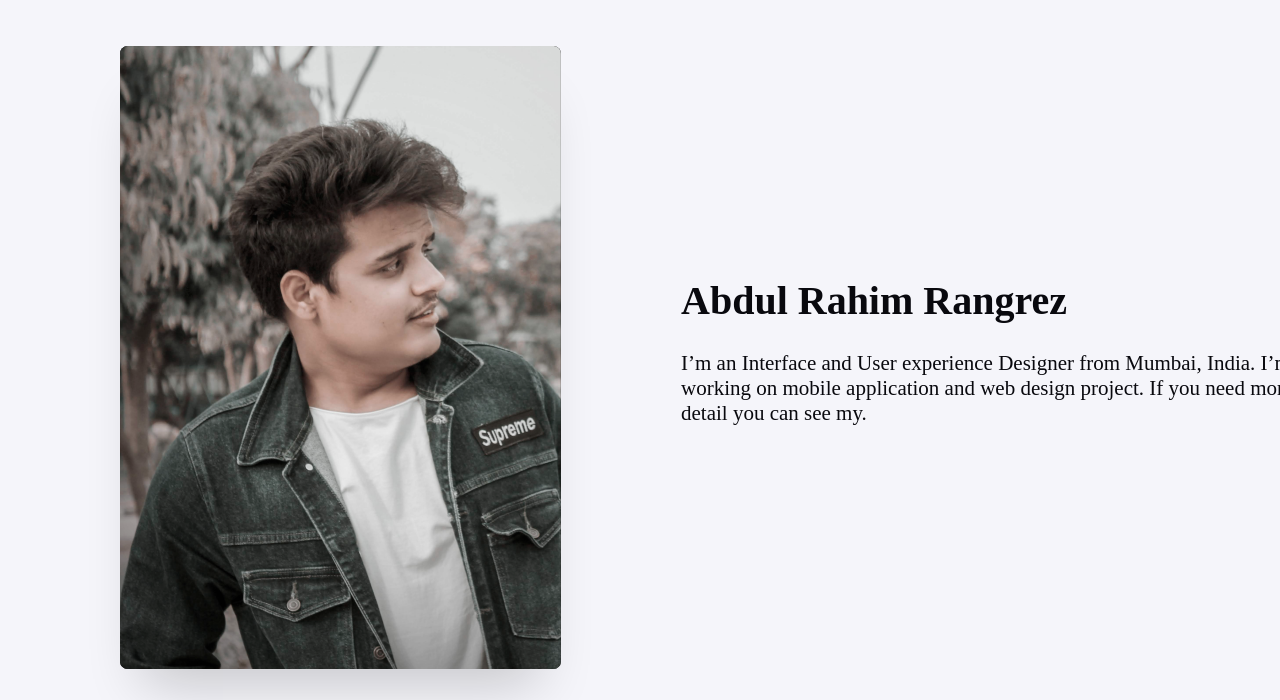
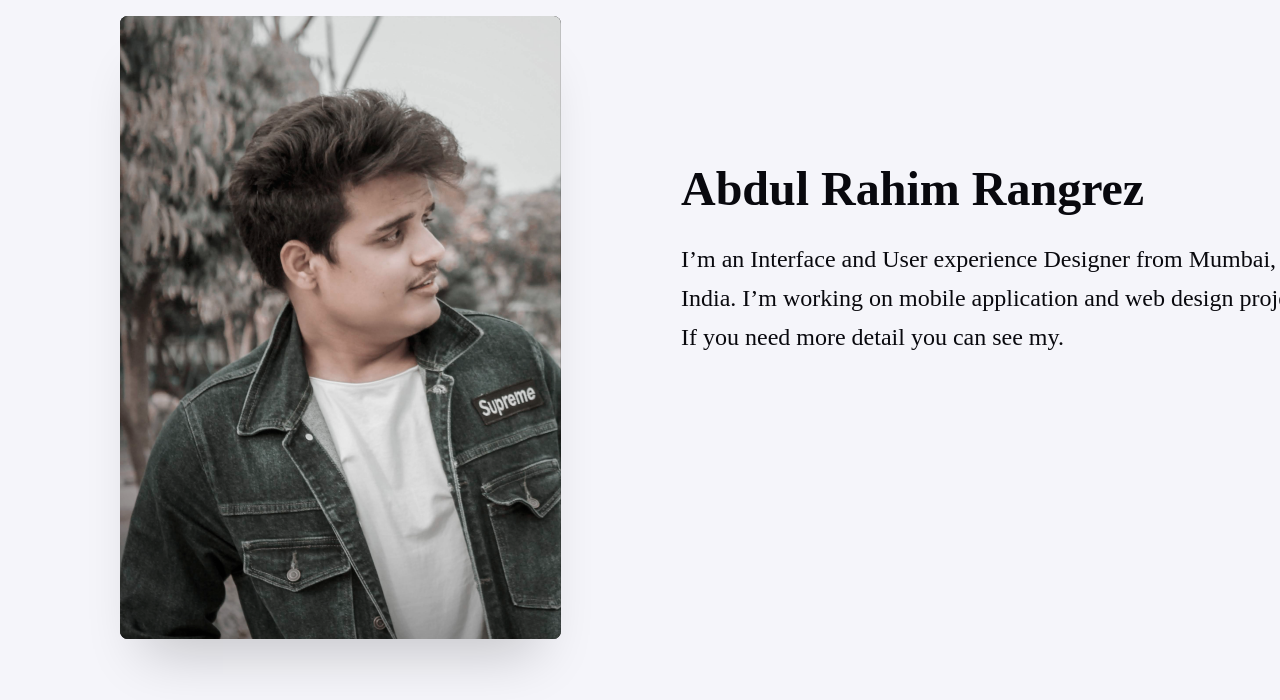
Before and after one commit to rahim1845/rahim.github.io, a plain HTML site: page index.html in a window 1280 px wide. Shown: the part 100-800 px from the top of the page. Drawn offline with Linux system fonts and the light colour scheme.

Commit message:
Update style.css

```diff
--- a/css/style.css
+++ b/css/style.css
@@ -68,7 +68,13 @@ li{
   width: 639px;
   height: 215px;
   left: 681px;
-	top: 350px;
+	top: 237px;
+
+	font-family: Fahkwang;
+	font-style: normal;
+	font-weight: 300;
+	font-size: 24px;
+	line-height: 39px;
 
  }
 
@@ -77,15 +83,18 @@ li{
   width: 440.88px;
   height: 623px;
   left: 120.06px;
-  top: 146px;
+  top: 116px;
  	background: #121212;
   box-shadow: 0px 37.9415px 53.1181px -22.7649px rgba(0, 0, 0, 0.2);
   border-radius: 7.58831px;
  }
 
-h1{
-	font-size: 40px;
-	color: #09090E;
+.myname{
+	font-family: Fahkwang;
+	font-style: normal;
+	font-weight: bold;
+	font-size: 32px;
+	line-height: 42px;
 }
 .rahim {
 	margin-left: 0;
```
